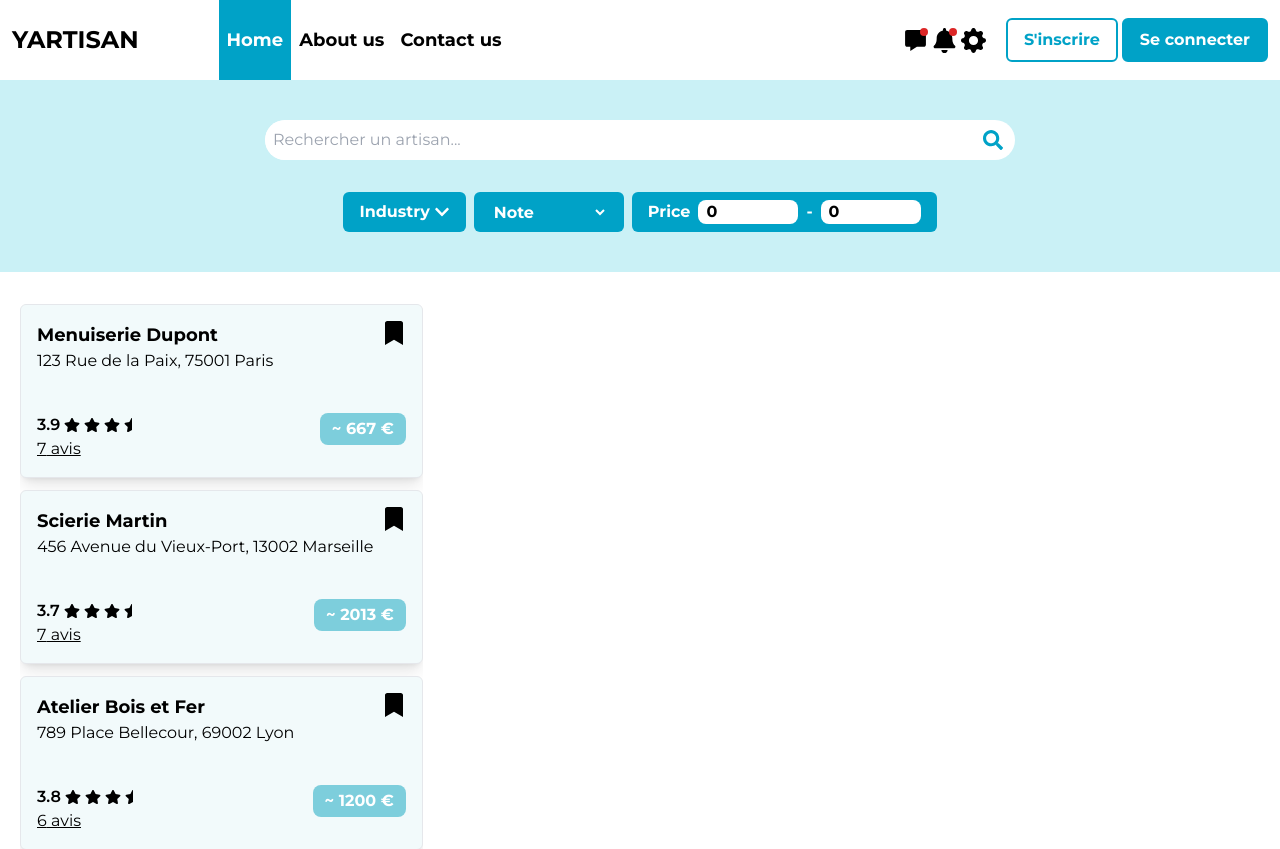
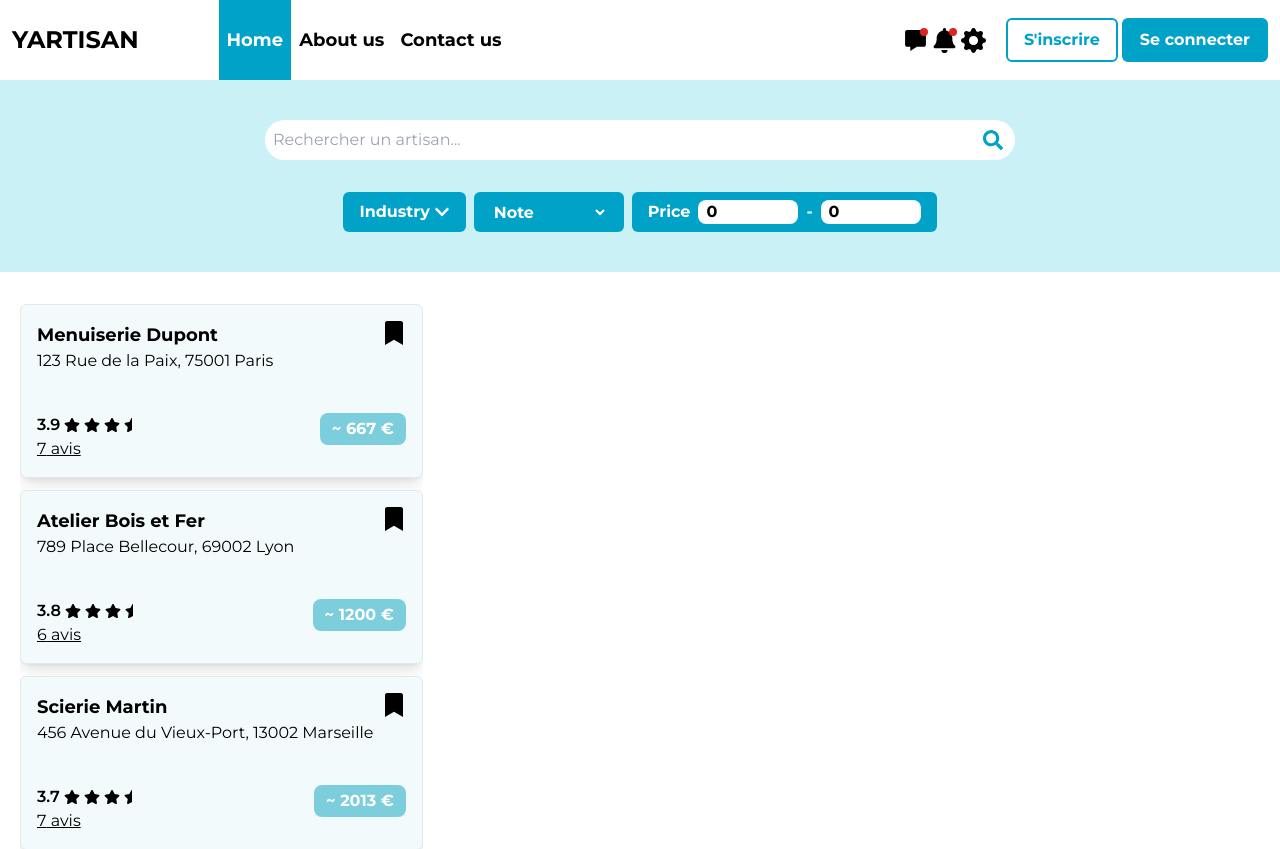
Before and after one commit to YArtisan/yartisan-front, a React (Vite) app: page / in a window 1280 px wide. Shown: the top 849 px of the page. Built offline with nearby package versions, Linux system fonts and the light colour scheme; what axios-cache-interceptor would draw is missing.

Commit message:
Artisan rating

```diff
--- a/src/components/molecules/ArtisanList.tsx
+++ b/src/components/molecules/ArtisanList.tsx
@@ -1,6 +1,7 @@
 import { IArtisan } from "@/types/interfaces";
 import ArtisanCard from "@atoms/ArtisanCard";
 import ArtisanDetails from "@organisms/ArtisanDetails";
+import { getAverageRating } from "@utils/functions";
 import React, { useEffect, useState } from "react";
 import { FaTimes } from "react-icons/fa";
 
@@ -28,7 +29,11 @@ function ArtisanList({ artisans }: { artisans: IArtisan[] }) {
   return (
     <div className="flex justify-center gap-8 px-5">
       <div className="flex flex-col gap-3 flex-1 overflow-y-auto">
-        {artisans.map((artisan, i) => (
+        {artisans
+          .sort(
+            (a, b) => getAverageRating(b.ratings) - getAverageRating(a.ratings)
+          )
+          .map((artisan, i) => (
             <ArtisanCard
               key={`artisan-${i}-${artisan.compagny_name}`}
               artisan={artisan}
@@ -46,8 +51,7 @@ function ArtisanList({ artisans }: { artisans: IArtisan[] }) {
         {selectedArtisan && (
           <>
             <div
-              className="min-[600px]:hidden absolute bg-card rounded-full p-2 top-2 right-2 z-[1]"
-              // onClick={() => setSelectedArtisan(null)}
+              className="min-[900px]:hidden absolute bg-card rounded-full p-2 top-2 cursor-pointer duration-150 hover:scale-110 right-2 z-[1]"
               onClick={closeDetails}
             >
               <FaTimes size={22} />
@@ -55,7 +59,7 @@ function ArtisanList({ artisans }: { artisans: IArtisan[] }) {
             <ArtisanDetails
               id="artisan-details"
               artisan={selectedArtisan}
-              className="max-[600px]:h-[calc(100vh-100px)] max-[600px]:animate-card-grow"
+              className="max-[900px]:h-[calc(100vh-100px)] max-[900px]:animate-card-grow"
             />
           </>
         )}
--- a/src/components/molecules/Ratings/RatingScore.tsx
+++ b/src/components/molecules/Ratings/RatingScore.tsx
@@ -6,7 +6,7 @@ import { FaStar } from "react-icons/fa";
 
 function RatingScore({ ratings }: { ratings: IRating[] }) {
   const avg = getAverageRating(ratings);
-  const hasTwoDecimals = (avg * 100) % 10 !== 0;
+  const hasTwoDecimals = (avg * 100) % 10 === 0;
 
   return (
     <>
@@ -15,6 +15,7 @@ function RatingScore({ ratings }: { ratings: IRating[] }) {
           {hasTwoDecimals ? avg : avg.toFixed(1)}
         </p>
         <RatingStars number={avg} className="text-3xl text-yellow-400" filled />
+        <p className="italic underline">{ratings.length} avis</p>
       </div>
       <div className="flex flex-col gap-1 pb-6 border-b-2 border-dashed border-black">
         {Array.from(new Array(5).keys())
@@ -24,7 +25,7 @@ function RatingScore({ ratings }: { ratings: IRating[] }) {
               ({ score }) => score === i + 1
             ).length;
             return (
-              <div className="flex items-center gap-2">
+              <div className="flex items-center gap-2 font-bold">
                 <div className="w-8 flex items-center gap-0.5 justify-between">
                   <p>{i + 1}</p>
                   <FaStar />
```
Lines whose indentation alone changed are shown as unchanged.
